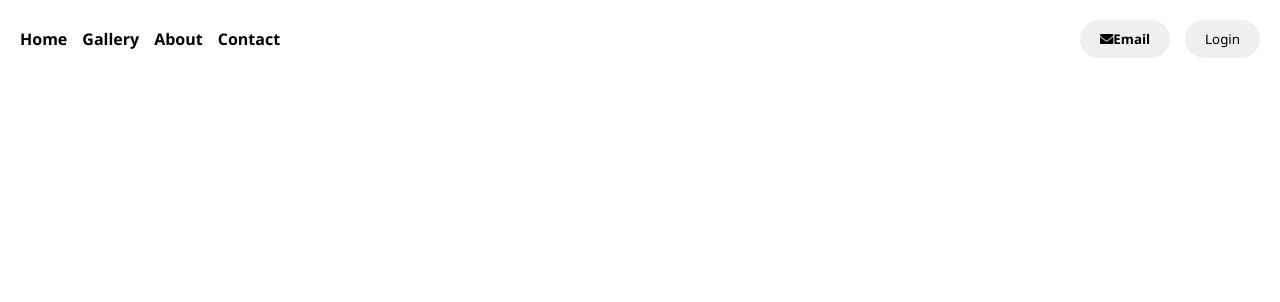
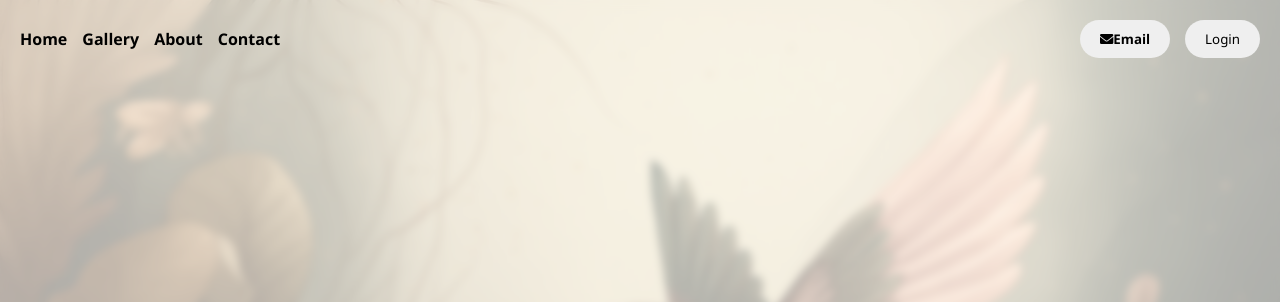
Before and after one commit to PovDai/55-grupe-kolibris, a website: page index.html in a window 1280 px wide. Shown: the top 302 px of the page. Drawn offline with Linux system fonts and the light colour scheme.

Commit message:
papildymas backgroubdo

```diff
--- a/css/main.css
+++ b/css/main.css
@@ -6,7 +6,7 @@
 }
 
 body {
-    background-image: url('./pic/bird.webp');
+    background-image: url('/pic/bird.webp');
     background-size: cover; /* reiskiasi neatsiras daugiau pauksciu bus tik vienas paveiksliukas */
     height: 100vh;
 }
```
